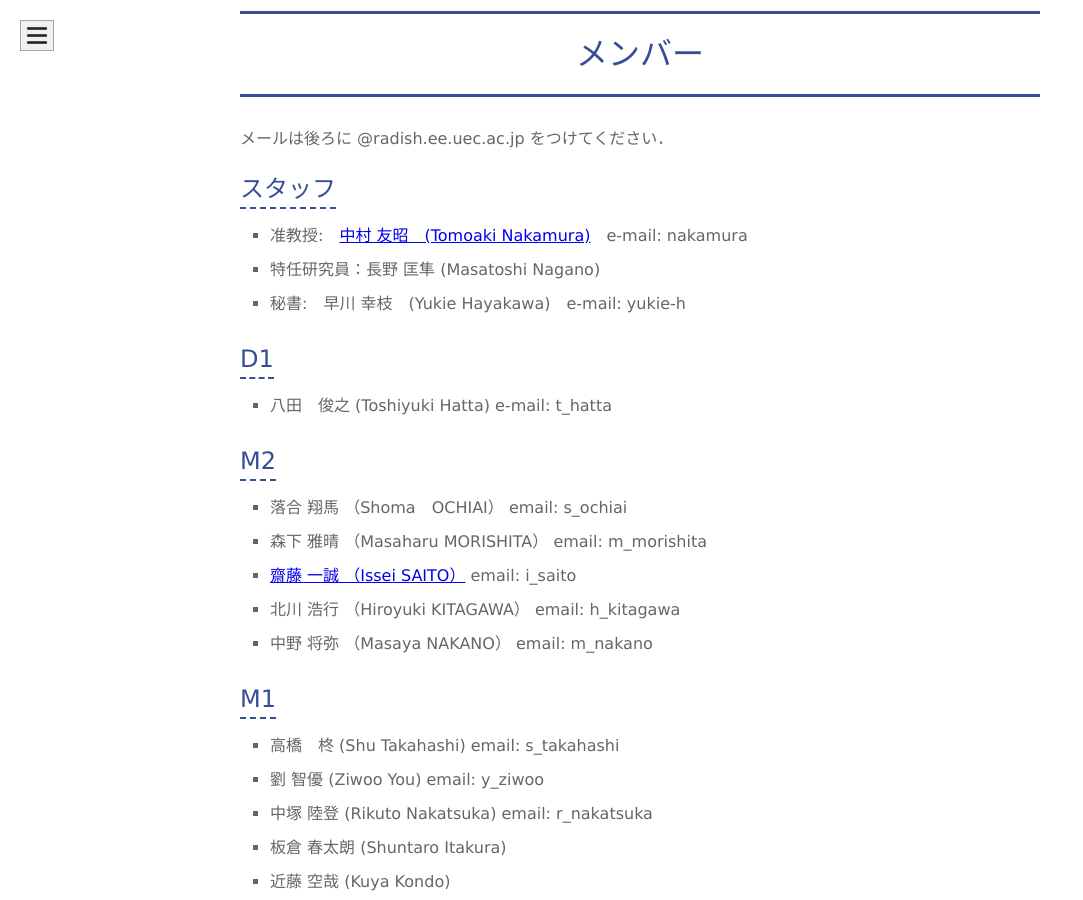
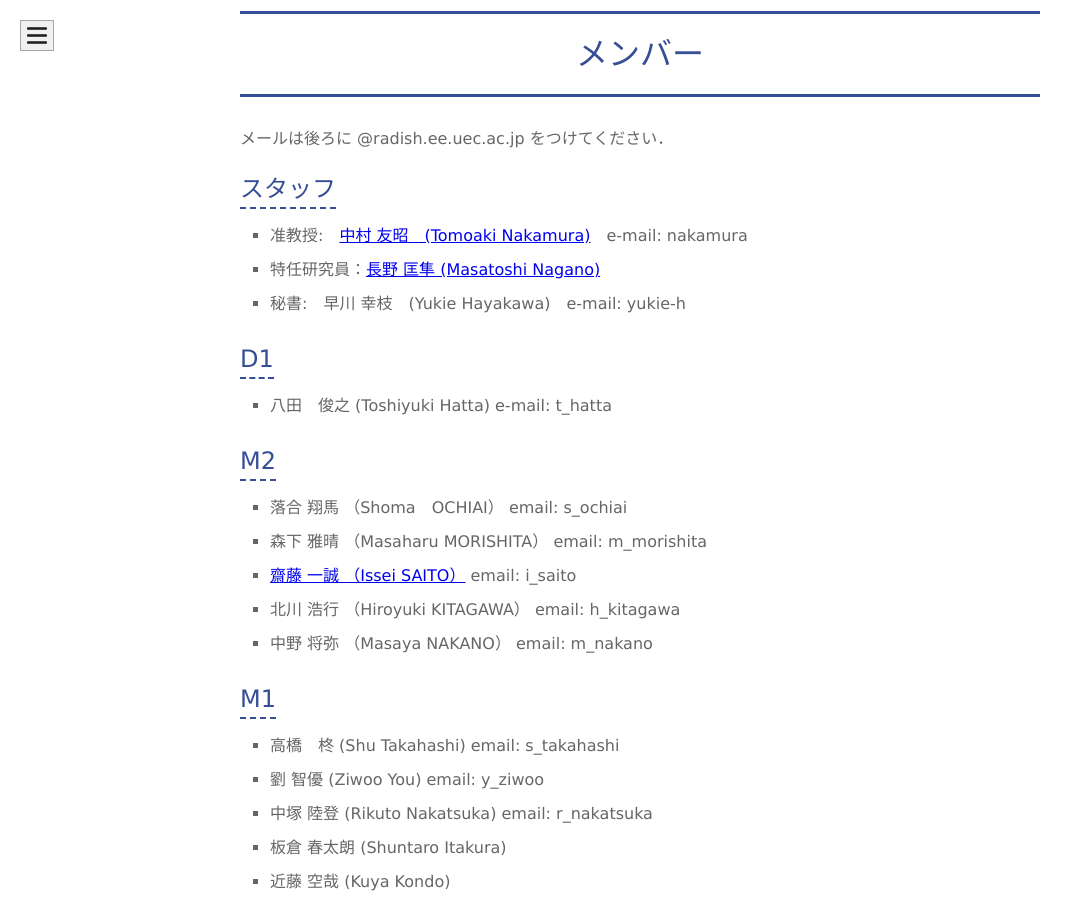
Before and after one commit to naka-lab/naka-lab.github.io, a Jekyll site: the page built from subpages/member.md, in a window 1280 px wide and 900 px high, scrolled down 447 px. Shown: the whole window, without its empty margins (0-1083 px from the left). Built offline with Jekyll 4.4.1, drawn with Linux system fonts in a browser that asks for light colours; part of the change alters nothing that is shown.

```diff
--- a/subpages/member.md
+++ b/subpages/member.md
@@ -8,7 +8,7 @@ layout: default
 
 ## スタッフ
 - 准教授:　[中村 友昭　(Tomoaki Nakamura)](nakamura.md)　e-mail: nakamura
-- 特任研究員：長野 匡隼 (Masatoshi Nagano)
+- 特任研究員：[長野 匡隼 (Masatoshi Nagano)](https://sites.google.com/view/nagano-lab/profile)
 - 秘書:　早川 幸枝　(Yukie Hayakawa)　e-mail: yukie-h
 
 ## D1
```
